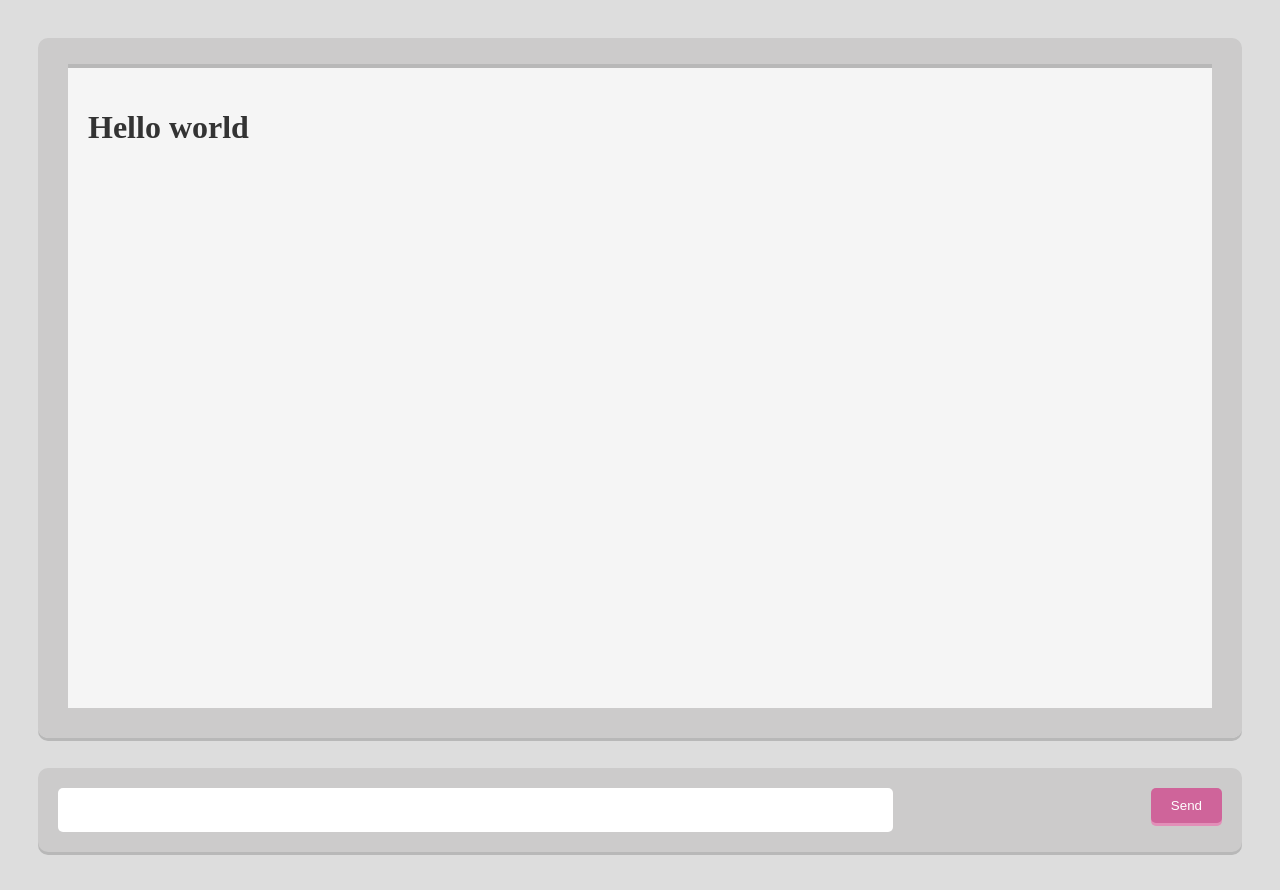
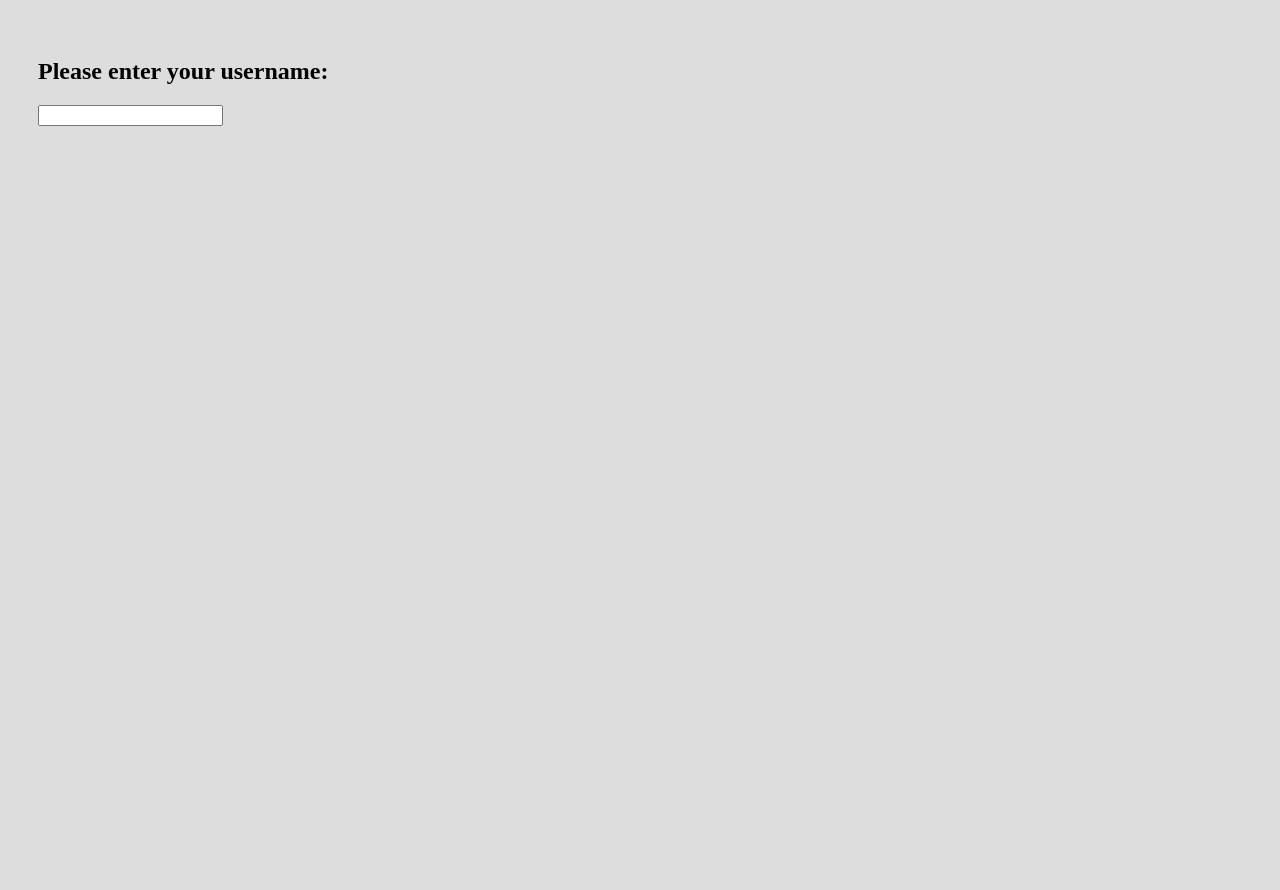
Before and after one commit to cav2008/chat-app, a React app in the folder client/: page / in a window 1280 px wide. After the commit the page ends 800 px from the top, so only its background shows below. Built offline with nearby package versions, Linux system fonts and the light colour scheme.

Commit message:
Add react router and login page

```diff
--- a/client/package.json
+++ b/client/package.json
@@ -16,6 +16,7 @@
     "react": "^16.0.0",
     "react-dom": "^16.0.0",
     "react-hot-loader": "^3.0.0",
+    "react-router-dom": "^4.2.2",
     "webpack": "^3.6.0"
   },
   "devDependencies": {
--- /dev/null
+++ b/client/src/app-router.jsx
@@ -0,0 +1,22 @@
+import React from 'react';
+import { HashRouter, Route } from 'react-router-dom';
+
+// Pages
+import Chat from './pages/chat/chat';
+import Login from './pages/login/login';
+
+import './styles/styles.scss';
+
+// Main app component
+// Stateless function, benefits are less code and is faster than classes.
+// Use stateless function if you don't need to have React life cycle or constructor methods.
+const AppRouter = () => (
+  <HashRouter>
+    <div>
+      <Route exact path="/" component={Login} />
+      <Route path="/chat" component={Chat} />
+    </div>
+  </HashRouter>
+);
+
+export default AppRouter;
--- a/client/src/components/app/app.jsx
+++ /dev/null
@@ -1,19 +0,0 @@
-import React from 'react';
-
-// Components
-import MessageScreen from '../message-screen/message-screen';
-import MessageInput from '../message-input/message-input';
-
-import '../../styles/styles.scss';
-
-// Main app component
-// Stateless function, benefits are less code and is faster than classes.
-// Use stateless function if you don't need to have React life cycle or constructor methods.
-const App = () => (
-  <div>
-    <MessageScreen />
-    <MessageInput />
-  </div>
-);
-
-export default App;
--- /dev/null
+++ b/client/src/components/form-input/form-input.jsx
@@ -0,0 +1,10 @@
+import React from 'react';
+
+const FormInput = () => (
+  <div>
+    <h2>Please enter your username:</h2>
+    <input type="text" />
+  </div>
+);
+
+export default FormInput;
--- a/client/src/index.jsx
+++ b/client/src/index.jsx
@@ -4,7 +4,7 @@ import React from 'react';
 import ReactDom from 'react-dom';
 import { AppContainer } from 'react-hot-loader'; // This is only for hot reload CLI
 
-import App from './components/app/app';
+import AppRouter from './app-router';
 
 const render = (Component) => {
   ReactDom.render(
@@ -17,12 +17,12 @@ const render = (Component) => {
 };
 
 // Pass the root app component to be rendered
-render(App);
+render(AppRouter);
 
 /**
  * If there is hot reload then rerender the root component.
  * This is important we need to tell hot reload what component to reload.
  */
 if (module.hot) {
-  module.hot.accept('./components/app/app', () => { render(App); });
+  module.hot.accept('./app-router', () => { render(AppRouter); });
 }
--- /dev/null
+++ b/client/src/pages/chat/chat.jsx
@@ -0,0 +1,14 @@
+import React from 'react';
+
+// Components
+import MessageScreen from '../../components/message-screen/message-screen';
+import MessageInput from '../../components/message-input/message-input';
+
+const Chat = () => (
+  <div>
+    <MessageScreen />
+    <MessageInput />
+  </div>
+);
+
+export default Chat;
--- /dev/null
+++ b/client/src/pages/login/login.jsx
@@ -0,0 +1,11 @@
+import React from 'react';
+
+import LoginInput from '../../components/form-input/form-input';
+
+const Login = () => (
+  <div>
+    <LoginInput />
+  </div>
+);
+
+export default Login;
```
Also changed, not shown: 1 other file (tests, documents, lock files or other folders).
